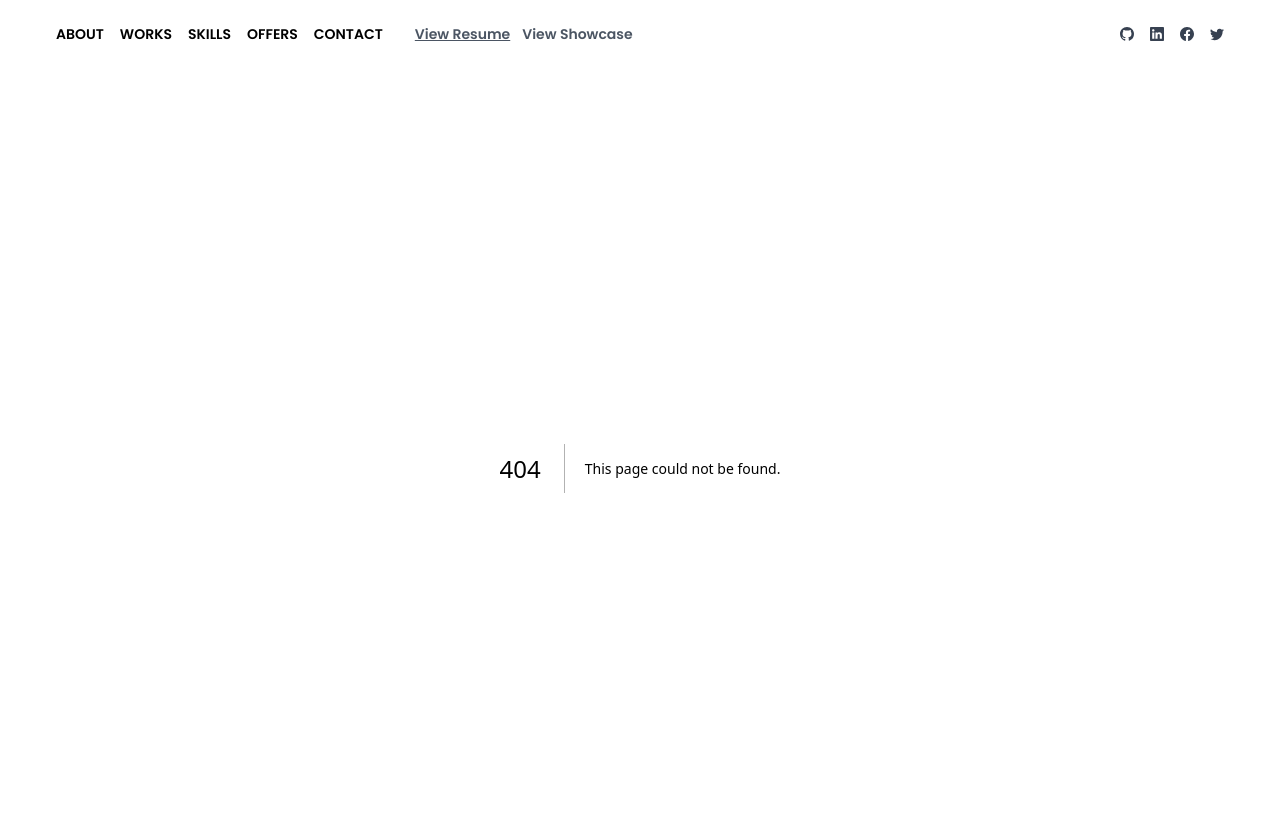
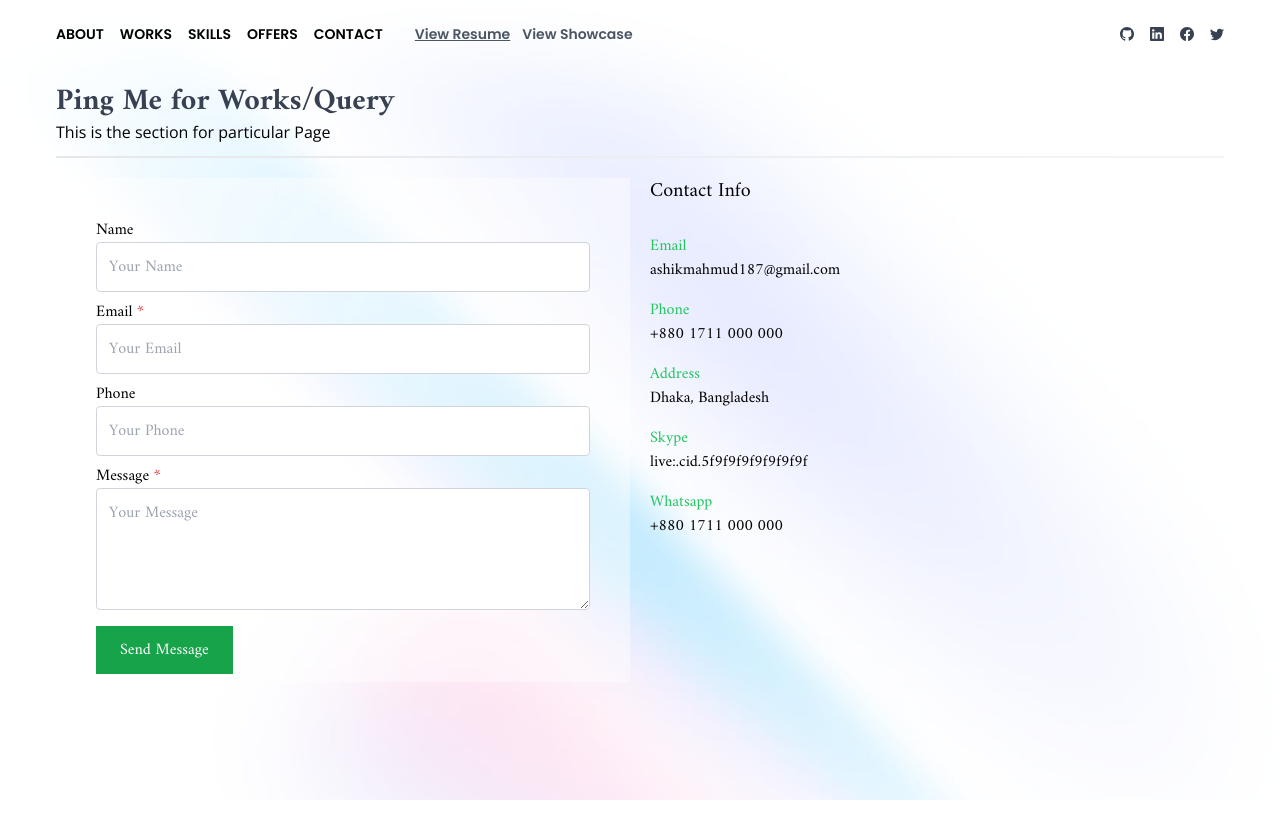
Before and after one commit to Ashik-Mahmud/nextjs-offical-portfolio, a Next.js app: page /contact in a window 1280 px wide. Before the commit this address had no page. Shown: the top 838 px of the page. After the commit the page ends 800 px from the top, so only its background shows below. Built offline with nearby package versions, Linux system fonts and the light colour scheme.

Commit message:
yah done to design contact page

```diff
--- a/components/Navbar.tsx
+++ b/components/Navbar.tsx
@@ -37,7 +37,7 @@ const Navbar = (props: Props) => {
                 </Link>
               </li>
               <li>
-                <Link href="#" className="font-semibold">
+                <Link href="/contact" className="font-semibold">
                   Contact
                 </Link>
               </li>
--- /dev/null
+++ b/pages/contact/index.tsx
@@ -0,0 +1,124 @@
+import SectionTitle from "@/components/SectionTitle";
+import Head from "next/head";
+import React from "react";
+
+type Props = {};
+
+const Contact = (props: Props) => {
+  return (
+    <div>
+      <Head>
+        <title>Contact - Ashik Portfolio</title>
+      </Head>
+      <div className="container">
+        <SectionTitle title="Ping Me for Works/Query" />
+        <div className="contact-content grid grid-cols-2 gap-5 mt-5 font-amiri">
+          <div className="contact-form">
+            <form
+              action=""
+              className="flex flex-col  gap-2 p-10 pb-2 bg-[#ffffff69] backdrop-blur-sm"
+            >
+              <div className="form-control">
+                <label htmlFor="name" className="font-medium">
+                  Name
+                </label>
+                <input
+                  type="text"
+                  id="name"
+                  className="w-full p-3 rounded
+                  border border-gray-300 outline-none focus:border-green-500"
+                  placeholder="Your Name"
+                />
+              </div>
+              <div className="form-control">
+                <label htmlFor="email" className="font-medium">
+                  Email <span className="text-red-600">*</span>
+                </label>
+                <input
+                  type="email"
+                  className="w-full p-3 rounded
+                  border border-gray-300 outline-none focus:border-green-500"
+                  id="email"
+                  placeholder="Your Email"
+                />
+              </div>
+              <div className="form-control">
+                <label htmlFor="phone" className="font-medium">
+                  Phone
+                </label>
+                <input
+                  type="text"
+                  className="w-full p-3 rounded
+                  border border-gray-300 outline-none focus:border-green-500"
+                  id="phone"
+                  placeholder="Your Phone"
+                />
+              </div>
+              <div className="form-control">
+                <label htmlFor="message" className="font-medium">
+                  Message <span className="text-red-600">*</span>
+                </label>
+                <textarea
+                  name="message"
+                  id="message"
+                  className="w-full p-3 rounded
+                  border border-gray-300 outline-none focus:border-green-500"
+                  cols={30}
+                  rows={4}
+                  placeholder="Your Message"
+                ></textarea>
+              </div>
+              <button className="btn p-3 px-6 bg-green-600 text-white cursor-pointer self-start">
+                Send Message
+              </button>
+            </form>
+          </div>
+          <div className="contact-info flex flex-col items-start gap-4">
+            <h3 className="text-xl font-medium mb-3">Contact Info</h3>
+            <div className="info-item">
+              <span className="text-green-500">Email</span>
+              <p>
+                <a href="mailto:ashikmamud187@gmail.com">
+                  ashikmahmud187@gmail.com
+                </a>
+              </p>
+            </div>
+            <div className="info-item">
+              <span className="text-green-500">Phone</span>
+              <p>
+                <a href="tel:+880 1711 000 000">+880 1711 000 000</a>
+              </p>
+            </div>
+
+            <div className="info-item">
+              <span className="text-green-500">Address</span>
+              <p>
+                <a href="https://goo.gl/maps/6Z8Z1Z1Z1Z1Z1Z1Z9">
+                  Dhaka, Bangladesh
+                </a>
+              </p>
+            </div>
+            <div className="info-item">
+              <span className="text-green-500">Skype</span>
+              <p>
+                <a href="skype:live:.cid.5f9f9f9f9f9f9f9f">
+                  live:.cid.5f9f9f9f9f9f9f9f
+                </a>
+              </p>
+            </div>
+
+            {/* whatsapp */}
+            <div className="info-item">
+              <span className="text-green-500">Whatsapp</span>
+              <p>
+                <a href="https://wa.me/8801711000000">+880 1711 000 000</a>
+              </p>
+            </div>
+          </div>
+        </div>
+      </div>
+    </div>
+  );
+};
+
+export default Contact;
```
